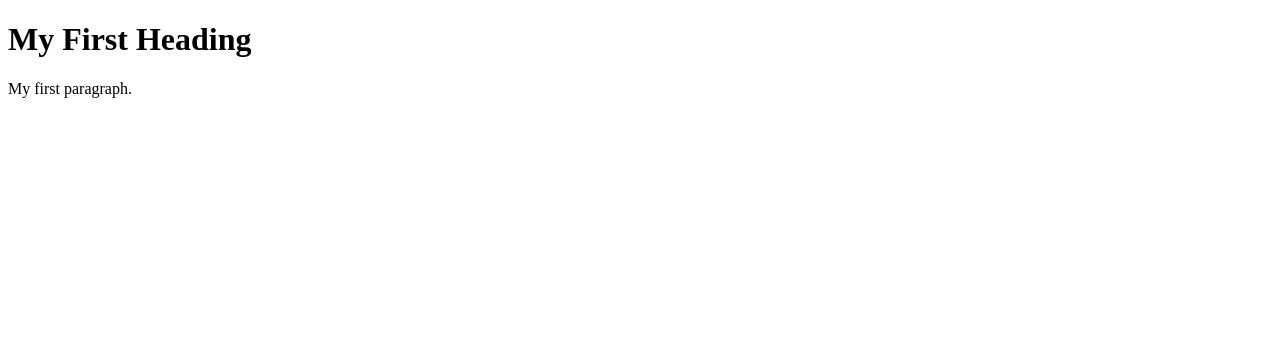
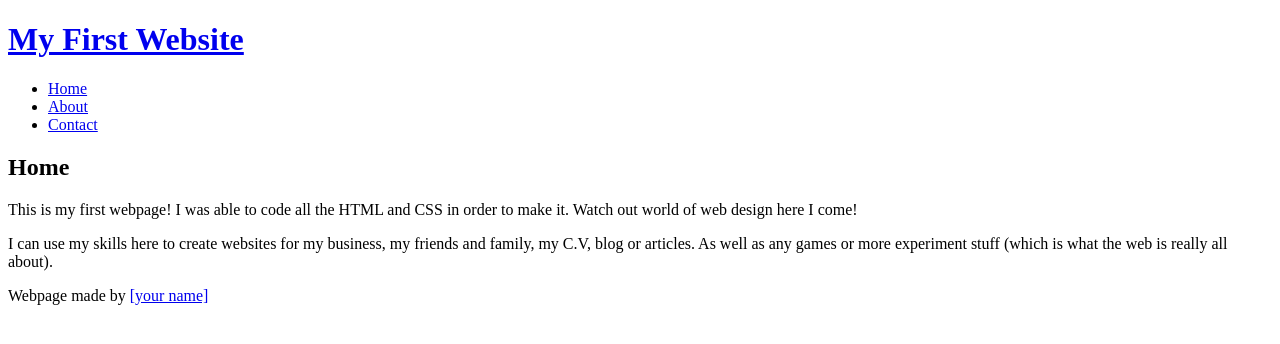
Before and after one commit to edvinberg/demo, a plain HTML site: page index.html in a window 1280 px wide. Drawn offline with Linux system fonts and the light colour scheme.

Commit message:
Update index.html

```diff
--- a/index.html
+++ b/index.html
@@ -1,9 +1,47 @@
 <!DOCTYPE html>
 <html>
+<head>
+
+<!-- your webpage info goes here -->
+
+    <title>My First Website</title>
+
+	<meta name="author" content="your name" />
+	<meta name="description" content="" />
+
+<!-- you should always add your stylesheet (css) in the head tag so that it starts loading before the page html is being displayed -->
+	<link rel="stylesheet" href="style.css" type="text/css" />
+
+</head>
 <body>
 
-<h1>My First Heading</h1>
-<p>My first paragraph.</p>
+<!-- webpage content goes here in the body -->
 
+	<div id="page">
+		<div id="logo">
+			<h1><a href="/" id="logoLink">My First Website</a></h1>
+		</div>
+		<div id="nav">
+			<ul>
+				<li><a href="#/home.html">Home</a></li>
+				<li><a href="#/about.html">About</a></li>
+				<li><a href="#/contact.html">Contact</a></li>
+			</ul>
+		</div>
+		<div id="content">
+			<h2>Home</h2>
+			<p>
+				This is my first webpage! I was able to code all the HTML and CSS in order to make it. Watch out world of web design here I come!
+			</p>
+			<p>
+				I can use my skills here to create websites for my business, my friends and family, my C.V, blog or articles. As well as any games or more experiment stuff (which is what the web is really all about).
+			</p>
+		</div>
+		<div id="footer">
+			<p>
+				Webpage made by <a href="/" target="_blank">[your name]</a>
+			</p>
+		</div>
+	</div>
 </body>
 </html>
```
